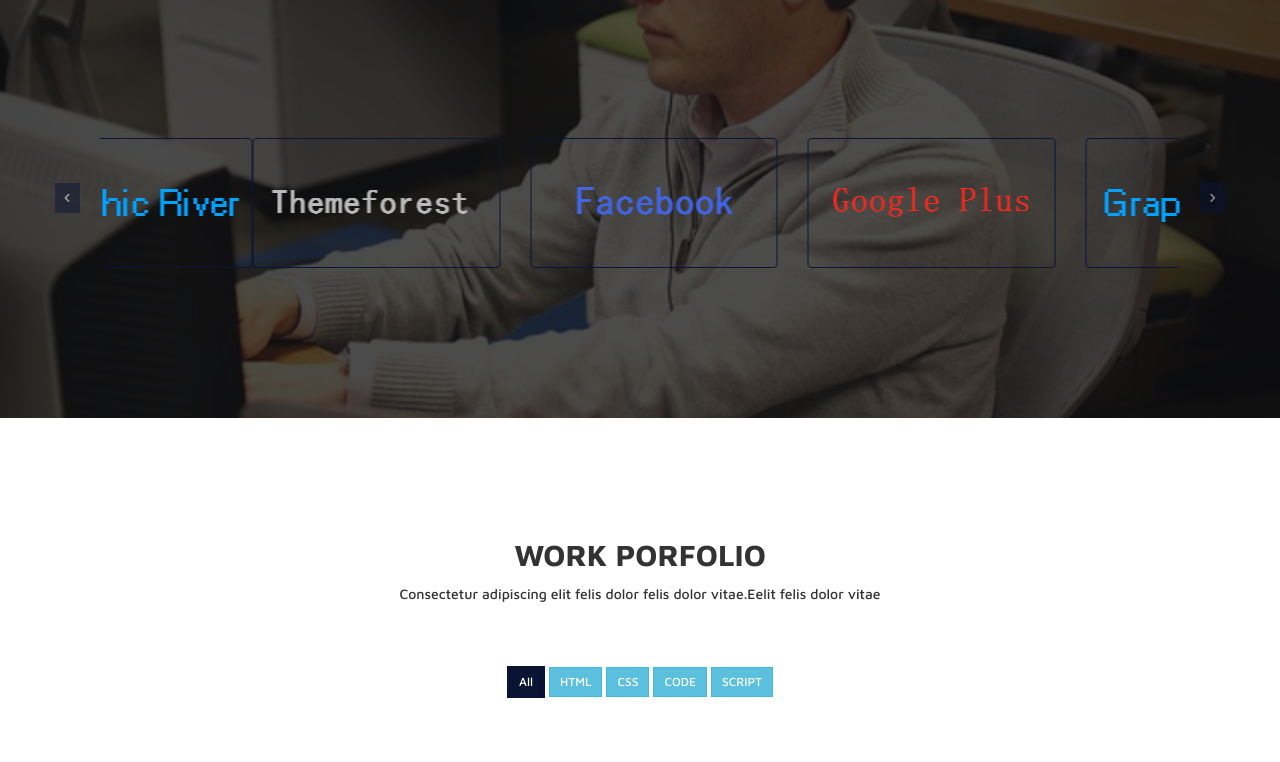
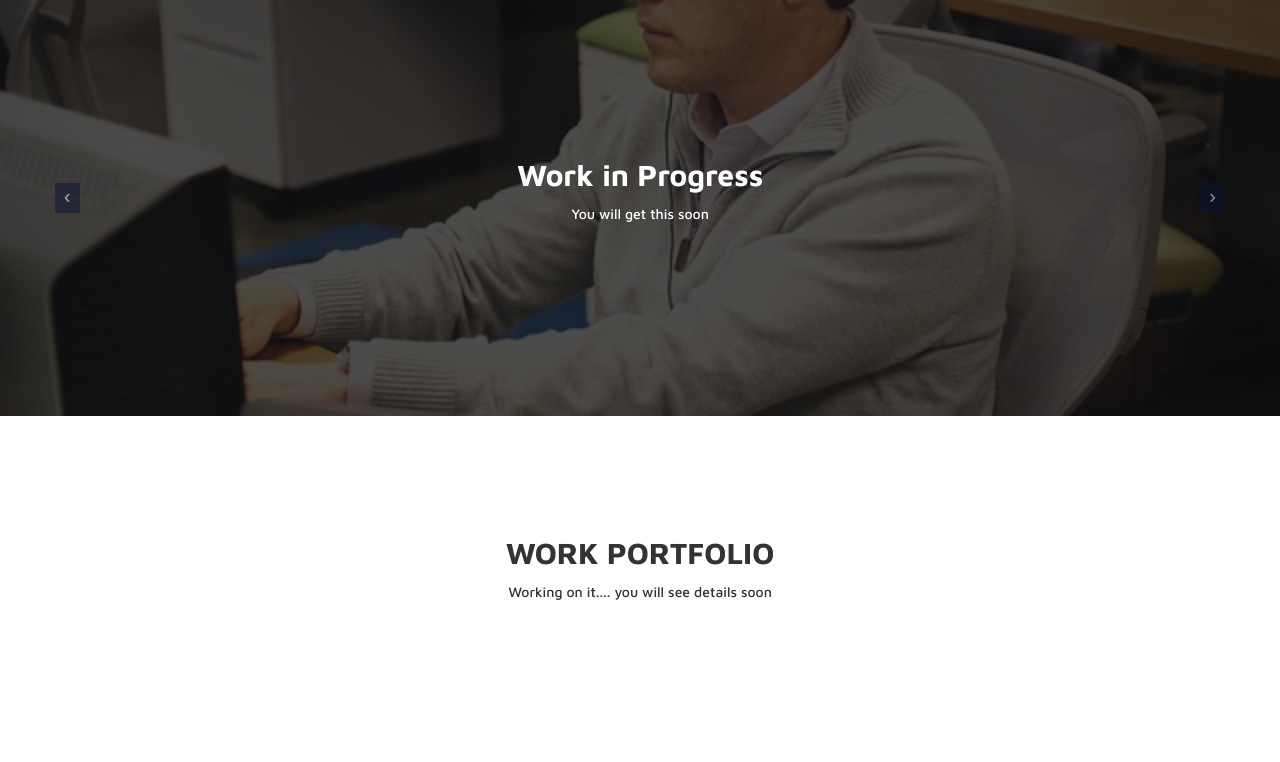
Before and after one commit to mohdsazidiqabal/mohdsazidiqabal.github.io, a plain HTML site: page index.html in a window 1280 px wide. Shown: the part 1620-2382 px from the top of the page. Drawn offline with Linux system fonts and the light colour scheme; files whose address does not match are found by name.

Commit message:
Comment Unused code

```diff
--- a/index.html
+++ b/index.html
@@ -165,7 +165,7 @@
                     <div class="col-md-12" data-scroll-reveal="enter from the bottom after 0.2s">
                         <div class="carousel slide clients-carousel" id="clients-slider">
                             <div class="carousel-inner">
-                                <div class="item active">
+                                <!-- <div class="item active">
                                     <div class="row">
                                         <div class="col-md-3">
                                             <a class="thumbnail" href="#">
@@ -212,8 +212,8 @@
                                             </a>
                                         </div>
                                     </div>
-                                </div>
-                                <div class="item">
+                                </div> -->
+                                <!-- <div class="item">
                                     <div class="row">
                                         <div class="col-md-3">
                                             <a class="thumbnail" href="#">
@@ -236,7 +236,16 @@
                                             </a>
                                         </div>
                                     </div>
+                                </div> -->
+
+                                <!-- work in progress start -->
+                                <div class="col-md-6 col-md-offset-3 pad-bottom" data-scroll-reveal="enter from the bottom after 0.2s">
+                                     <h2><strong>Work in Progress</strong></h2>
+                                        You will get this soon
+
                                  </div>
+
+                              <!-- WOrk progress end   -->
                             </div>
                             <a data-slide="prev" href="#clients-slider" class="left carousel-control">‹</a>
                             <a data-slide="next" href="#clients-slider" class="right carousel-control">›</a>
@@ -251,13 +260,18 @@
         <div class="container">
             <div class="row text-center">
                 <div class="col-md-6 col-md-offset-3 pad-bottom" data-scroll-reveal="enter from the bottom after 0.2s">
-                    <h2><strong>WORK PORFOLIO</strong></h2>
-                    Consectetur adipiscing elit felis dolor felis dolor vitae.Eelit felis dolor vitae
+                    <h2><strong>WORK PORTFOLIO</strong></h2>
+                    Working on it.... you will see details soon
 
                 </div>
             </div>
+            <!-- work in progress start -->
 
-            <div class="row text-center">
+
+
+
+
+            <!-- <div class="row text-center">
                 <div class="col-md-12 pad-bottom" data-scroll-reveal="enter from the bottom after 0.4s">
                     <div class="caegories">
                         <a href="#" data-filter="*" class="active btn btn-info btn-sm">All</a>
@@ -268,9 +282,10 @@
                     </div>
 
                 </div>
-            </div>
+            </div> -->
+            <!-- work in progress end -->
 
-
+<!--
             <div class="row text-center" id="portfolio-div" >
 
                 <div class="col-md-4 col-sm-4 html">
@@ -329,12 +344,12 @@
                     </div>
 
                 </div>
-            </div>
+            </div> -->
         </div>
     </section>
     <!-- WORK SECTION END  -->
     <div id="testimonial" data-scroll-reveal="enter from the bottom after 0.2s">
-        <div class="overlay">
+        <!-- <div class="overlay">
             <div class="container">
                 <div class="row text-center">
                     <div class="col-md-4 col-md-offset-4 col-sm-4 col-sm-offset-4">
@@ -347,7 +362,7 @@
                     </div>
                 </div>
             </div>
-        </div>
+        </div> -->
     </div>
     <!-- TESTIMONIAL SECTION END  -->
     <section id="team">
```
Lines whose indentation alone changed are shown as unchanged.
